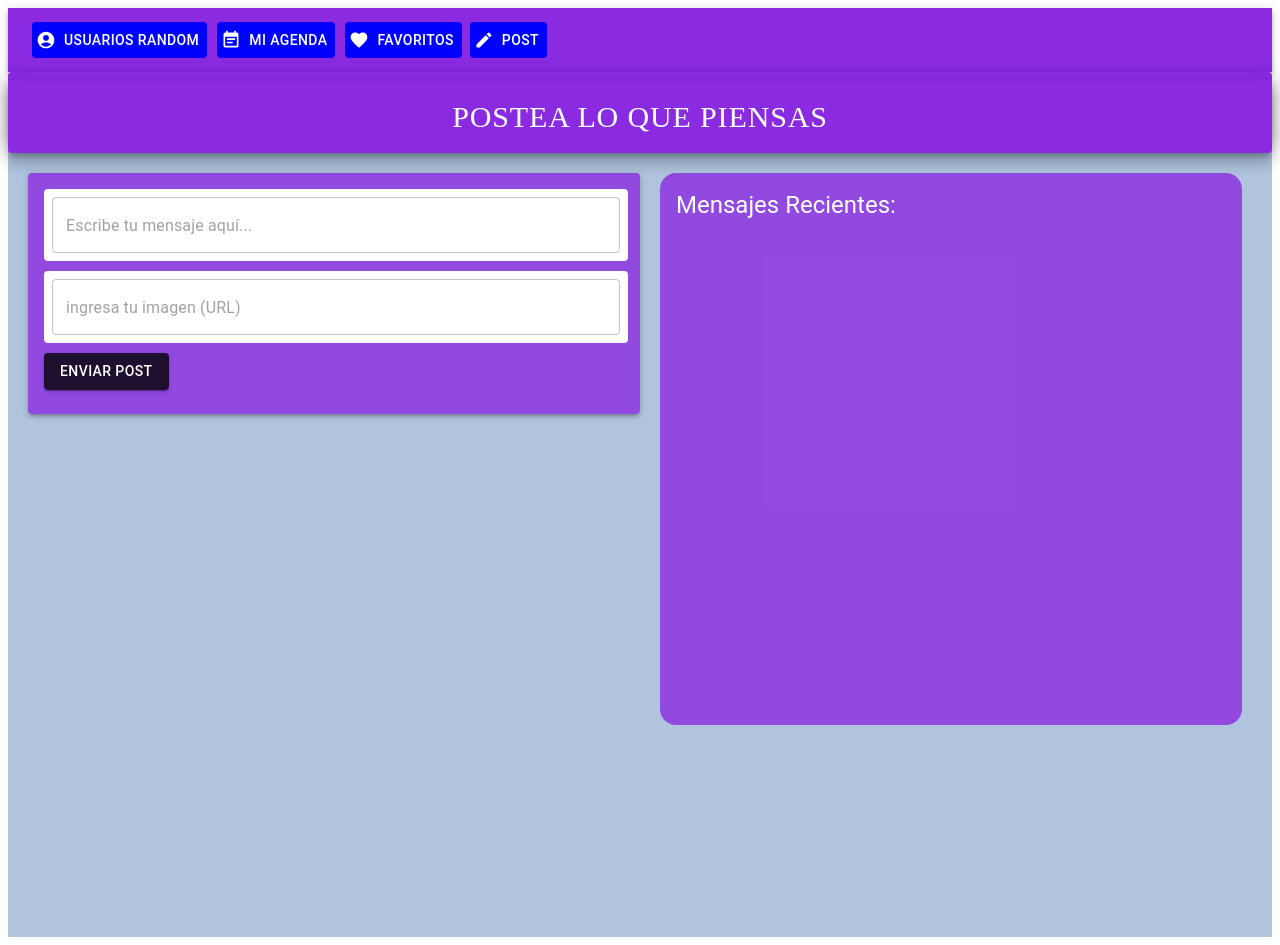
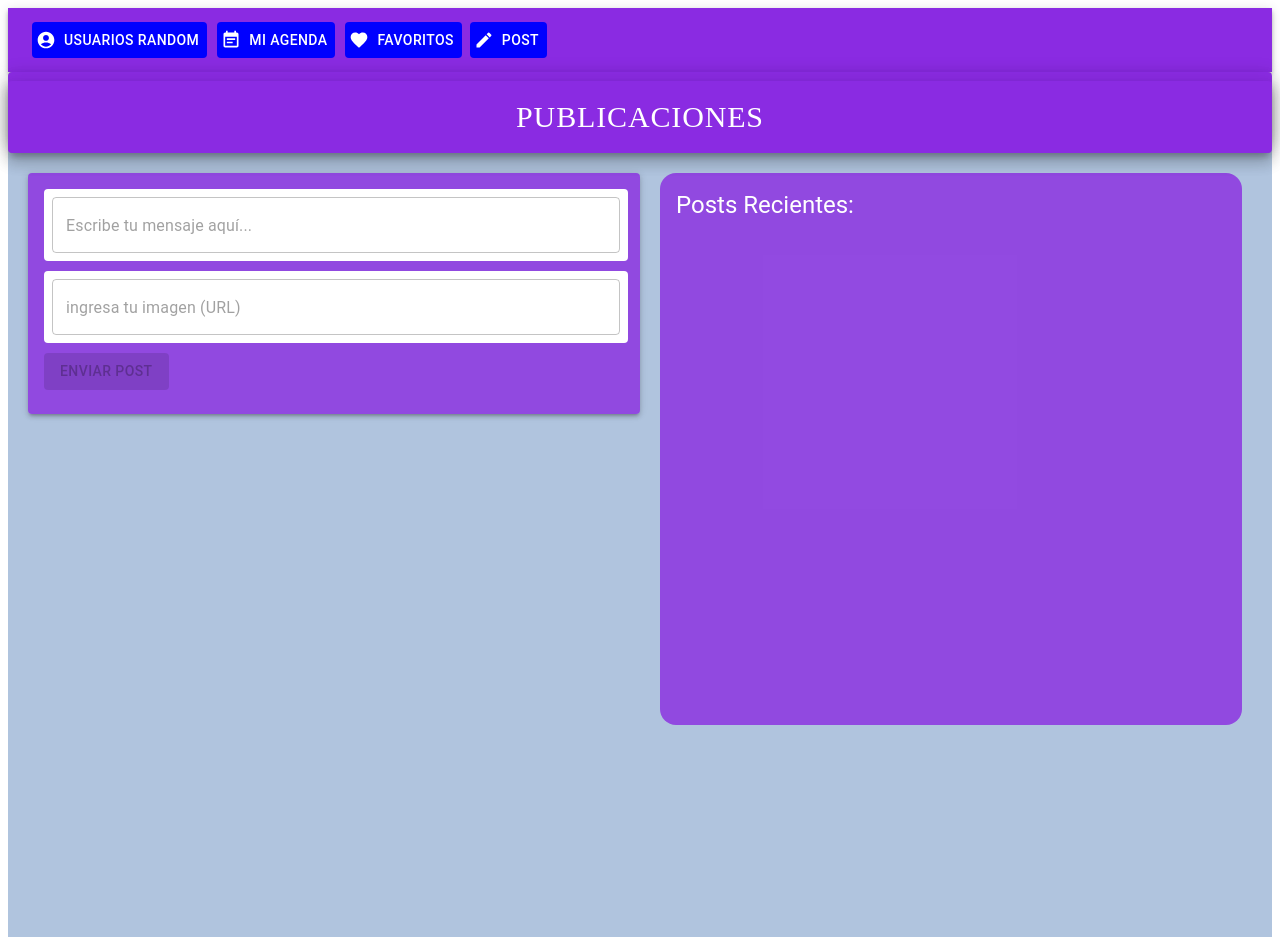
Before and after one commit to fernando4530/Miguel-typescript-redux, a React (Vite) app: page /post in a window 1280 px wide. Built offline with nearby package versions, Linux system fonts and the light colour scheme.

Commit message:
Added off Autocomplete Attribute to Text Fields in Post Component

```diff
--- a/src/components/Post.tsx
+++ b/src/components/Post.tsx
@@ -8,7 +8,7 @@ import {
   Avatar,
   TextField,
   Button,
-  Box, // Agregado el import para el área de texto
+  Box,
 } from "@mui/material";
 import { addMessage } from "../redux/reducers/PostSlice";
 
@@ -49,6 +49,8 @@ function Post() {
     }
   };
 
+  const isButtonDisabled = !selectedUser;
+
   return (
     <div
       style={{
@@ -74,7 +76,7 @@ function Post() {
           padding: "10px 0",
         }}
       >
-        Postea lo que piensas
+        Publicaciones
       </Button>
 
       <div style={{ display: "flex", flex: 1 }}>
@@ -109,6 +111,7 @@ function Post() {
                 </div>
               )}
               <TextField
+                autoComplete="off"
                 placeholder="Escribe tu mensaje aquí..."
                 minRows={3}
                 value={inputMessage}
@@ -129,6 +132,7 @@ function Post() {
                 onChange={handleImageUrlChange}
                 variant="outlined"
                 fullWidth
+                autoComplete="off"
                 sx={{
                   width: "98%",
                   marginBottom: "10px",
@@ -137,11 +141,13 @@ function Post() {
                   borderRadius: "4px",
                 }}
               />
+
               <Button
                 sx={{ backgroundColor: "rgba(0, 0, 0, 0.8)", color: "white" }}
                 variant="contained"
                 color="primary"
                 onClick={handleCommentSubmit}
+                disabled={isButtonDisabled}
               >
                 Enviar Post
               </Button>
@@ -175,7 +181,7 @@ function Post() {
             }}
           >
             <Typography variant="h5" gutterBottom>
-              Mensajes Recientes:
+              Posts Recientes:
             </Typography>
             {messages.map((msg, index) => (
               <div
@@ -197,7 +203,11 @@ function Post() {
                   />
                   <Typography
                     variant="body1"
-                    style={{ wordWrap: "break-word", overflowWrap: "anywhere", marginTop: 4}}
+                    style={{
+                      wordWrap: "break-word",
+                      overflowWrap: "anywhere",
+                      marginTop: 4,
+                    }}
                   >
                     {msg.user.login.username}: {msg.message}
                   </Typography>
```
